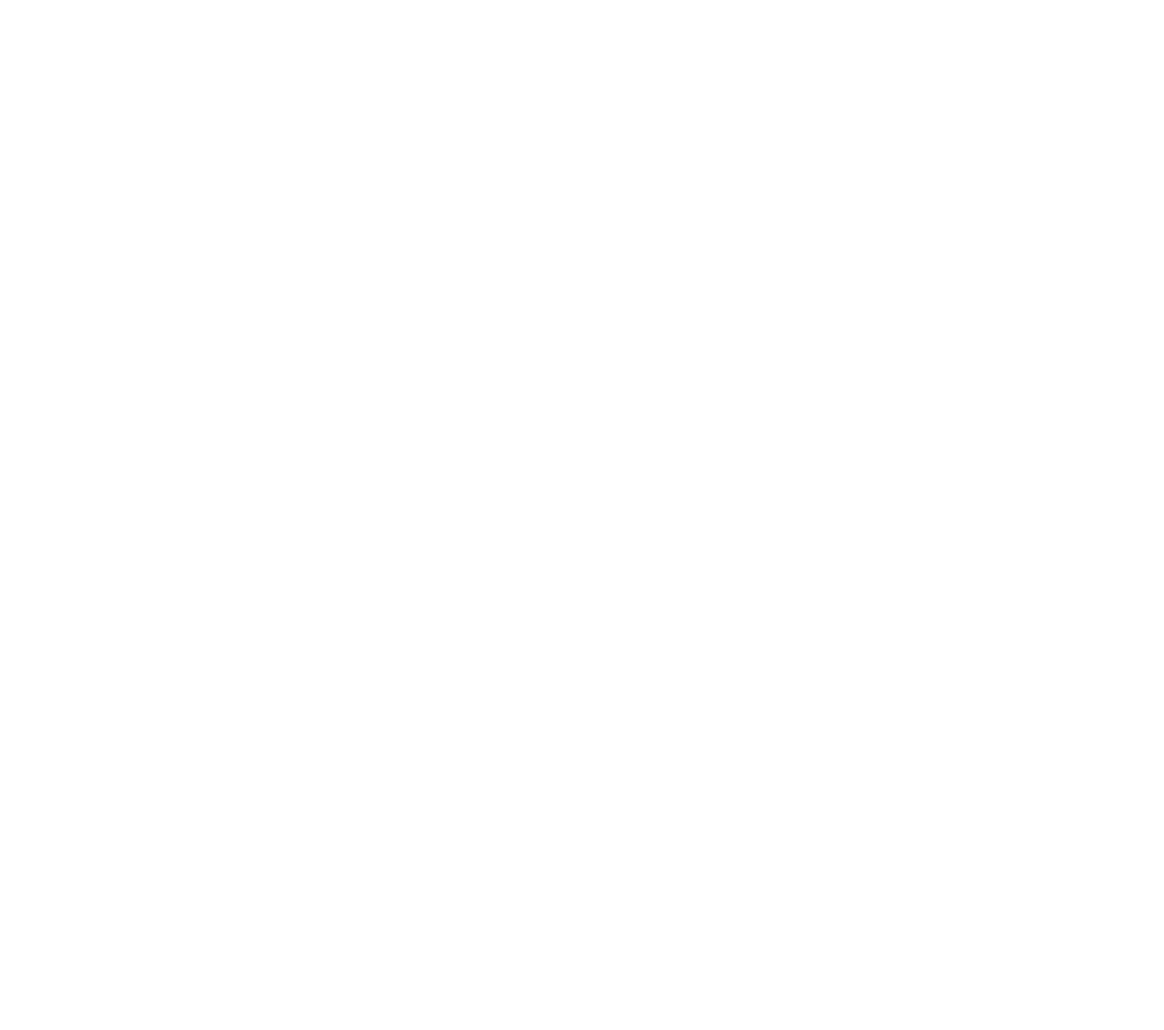
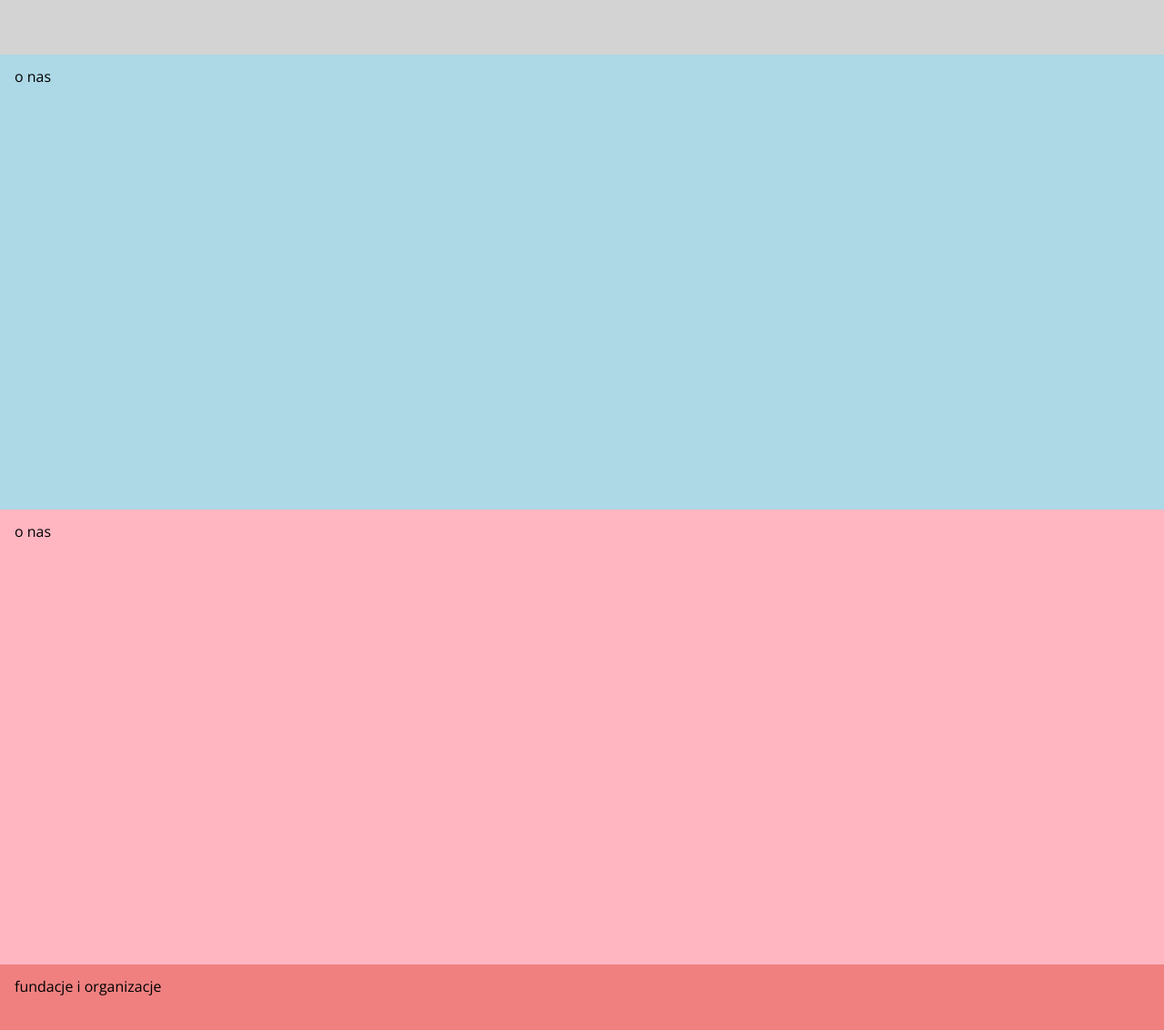
Before and after one commit to karolina-rachuta/Donate_items, a React (Vite) app: page / in a window 1280 px wide. Shown: the part 1240-2372 px from the top of the page at 91% size. Before the commit the page ends 848 px from the top, so only its background shows below. Built offline with nearby package versions, Linux system fonts and the light colour scheme.

Commit message:
added react scroll

```diff
--- a/package.json
+++ b/package.json
@@ -1,3 +1,4 @@
+
 {
   "name": "oddaj_rzeczy",
   "private": true,
--- /dev/null
+++ b/src/components/AboutUs.jsx
@@ -0,0 +1,9 @@
+const AboutUs = () => {
+    return (
+        <div className="container" id="aboutUs" style={{height:"500px", backgroundColor:"lightpink"}}>
+            <h1>o nas</h1>
+
+        </div>
+    )
+}
+export default AboutUs;
--- /dev/null
+++ b/src/components/Contact.jsx
@@ -0,0 +1,9 @@
+const Contact = () => {
+    return (
+        <div className="container" id="contact" style={{height:"500px", backgroundColor:"lightgoldenrodyellow"}}>
+            <h1>kontakt</h1>
+
+        </div>
+    )
+}
+export default Contact;
--- a/src/components/Home.jsx
+++ b/src/components/Home.jsx
@@ -1,14 +1,21 @@
 import HomeHeader from "./HomeHeader.jsx";
 import Main from "./Main.jsx";
 import HomeThreeColumns from "./HomeThreeColumns.jsx";
+import AboutUs from "./AboutUs.jsx";
+import OddajRzeczy from "./OddajRzeczy.jsx";
+import Organizations from "./Organizations.jsx";
+import Contact from "./Contact.jsx";
 
 const Home = () => {
     return (
         <>
             <HomeHeader/>
-            <Main />
+            {/*<Main />*/}
             <HomeThreeColumns/>
-
+            <OddajRzeczy />
+            <AboutUs/>
+            <Organizations />
+            <Contact />
         </>
     )
 }
--- a/src/components/HomeHeader.jsx
+++ b/src/components/HomeHeader.jsx
@@ -1,19 +1,21 @@
-import {Link} from "react-router-dom";
+import React from 'react';
+import { Link as RouterLink } from "react-router-dom";
+import { Link as ScrollLink } from "react-scroll";
 
 const HomeHeader = () => {
     return (
-        <header className="container header__container">
+        <header className="container header__container" id="header">
             <nav>
                 <ul className="menu menu__login">
-                    <li><Link to="/logowanie">Zaloguj</Link></li>
-                    <li><Link to="/rejestracja">Załóż konto</Link></li>
+                    <li><RouterLink to="/logowanie">Zaloguj</RouterLink></li>
+                    <li><RouterLink to="/rejestracja">Załóż konto</RouterLink></li>
                 </ul>
                 <ul className="menu menu__home">
-                    <li>Start</li>
-                    <li>O co chodzi?</li>
-                    <li>O nas</li>
-                    <li>Fundacja i organizacje</li>
-                    <li>Kontakt</li>
+                    <li><ScrollLink to="header">Start</ScrollLink> </li>
+                    <li><ScrollLink to="threeColumns" >O co chodzi?</ScrollLink></li>
+                    <li><ScrollLink to="aboutUs">O nas</ScrollLink></li>
+                    <li><ScrollLink to="organizations">Fundacja i organizacje</ScrollLink></li>
+                    <li><ScrollLink to="contact">Kontakt</ScrollLink></li>
                 </ul>
             </nav>
             <div className="hero__box">
@@ -21,8 +23,8 @@ const HomeHeader = () => {
                     Oddaj niechciane rzeczy w zaufane ręce</p>
                 {/*<img src="../assets/Decoration.svg" alt="Decoration"/>*/}
                 <div className="hero__btn">
-                    <button><Link to="/logowanie">Oddaj <br/> rzeczy</Link></button>
-                    <button><Link to="/logowanie">Zorganizuj <br/> zbiórkę</Link></button>
+                    <button><RouterLink to="/logowanie">Oddaj <br/> rzeczy</RouterLink></button>
+                    <button><RouterLink to="/logowanie">Zorganizuj <br/> zbiórkę</RouterLink></button>
                 </div>
             </div>
         </header>
--- a/src/components/HomeThreeColumns.jsx
+++ b/src/components/HomeThreeColumns.jsx
@@ -1,6 +1,6 @@
 const HomeThreeColumns = () => {
     return (
-        <div className="container">
+        <div className="container" id="threeColumns" style={{height:"500px", backgroundColor:"lightgrey"}}>
             <h1>trzy kolumny</h1>
 
         </div>
--- /dev/null
+++ b/src/components/OddajRzeczy.jsx
@@ -0,0 +1,9 @@
+const OddajRzeczy= () => {
+    return (
+        <div className="container" id="oddajRzeczy" style={{height:"500px", backgroundColor:"lightblue"}}>
+            <h1>o nas</h1>
+
+        </div>
+    )
+}
+export default OddajRzeczy;
--- /dev/null
+++ b/src/components/Organizations.jsx
@@ -0,0 +1,9 @@
+const Organizations = () => {
+    return (
+        <div className="container" id="organizations" style={{height:"500px", backgroundColor:"lightcoral"}}>
+            <h1>fundacje i organizacje</h1>
+
+        </div>
+    )
+}
+export default Organizations;
--- a/src/scss/_homeHeader.scss
+++ b/src/scss/_homeHeader.scss
@@ -28,6 +28,7 @@
   font-size: 18px;
   color: $fourth-color;
   font-family: $font-base;
+  cursor: pointer;
   //a {
   //  color: $fourth-color;
   //  font-size: 18px;
```
